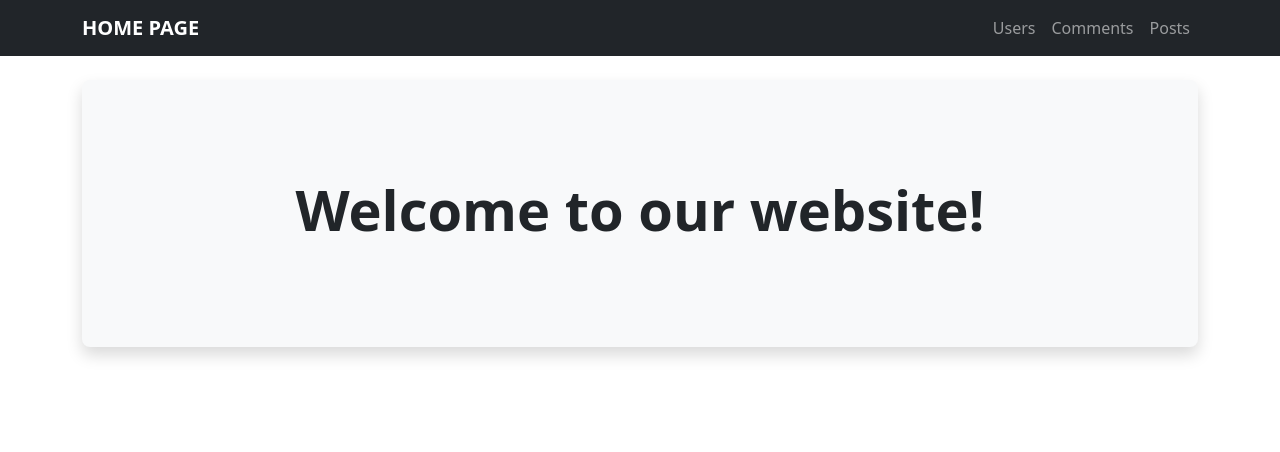
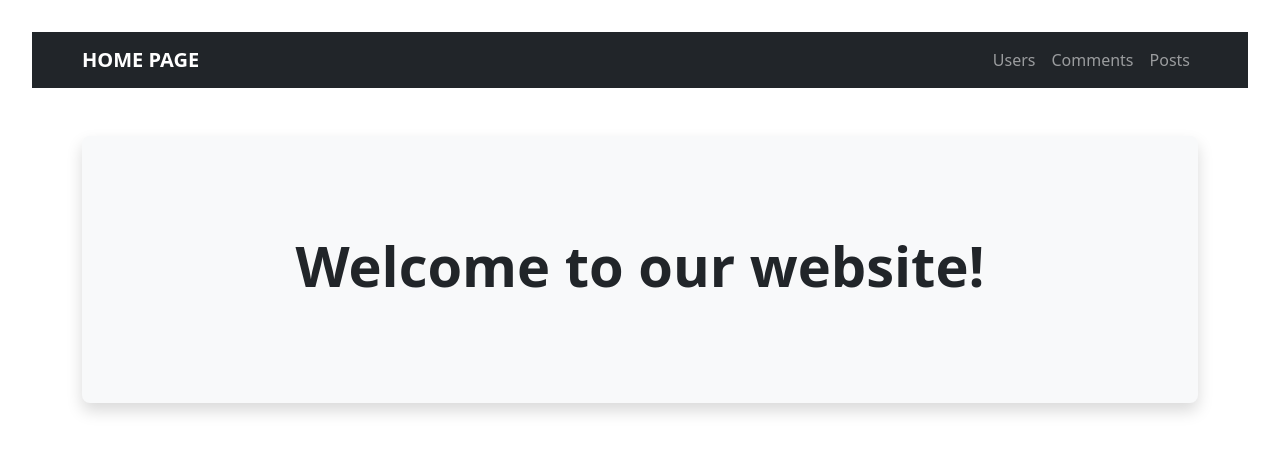
Before and after one commit to DaceLiepina/User_List, a React (Vite) app: page / in a window 1280 px wide. Shown: the top 452 px of the page. Built offline with nearby package versions, Linux system fonts and the light colour scheme.

Commit message:
style corection

```diff
--- a/src/App.tsx
+++ b/src/App.tsx
@@ -11,7 +11,7 @@ import PostsId from "./components/UserList/PostId";
 function App() {
   return (
     <>
-      <nav className="navbar navbar-expand-lg navbar-dark bg-dark shadow-lg-sm fixed-top">
+      <nav className="navbar navbar-expand-lg navbar-dark bg-dark shadow-lg-sm  sticky-top ">
         <div className="container">
           <Link className="navbar-brand fw-bold text-uppercase" to="/">
             Home page{" "}
--- a/src/components/UserList/User.tsx
+++ b/src/components/UserList/User.tsx
@@ -6,7 +6,7 @@ import { Link } from "react-router-dom";
 const User: FC<{ user: IUser }> = ({ user: { id, name, username, email } }) => {
   // funktional component - FC - arii jaimportee no React
   return (
-    <div className="col-12 col-md-6 col-lg-4" key={v4()}>
+    <div className="col-12 col-md-6 col-lg-4 pt-10" key={v4()}>
       <div className="card h-100 shadow-sm">
         <div className="card-header bg-info text-black">
           <h5 className="mb-3">{name}</h5>
```
